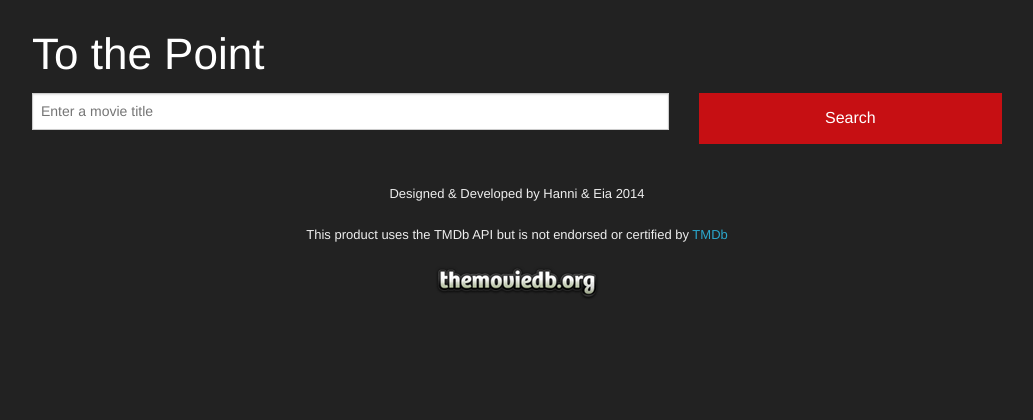
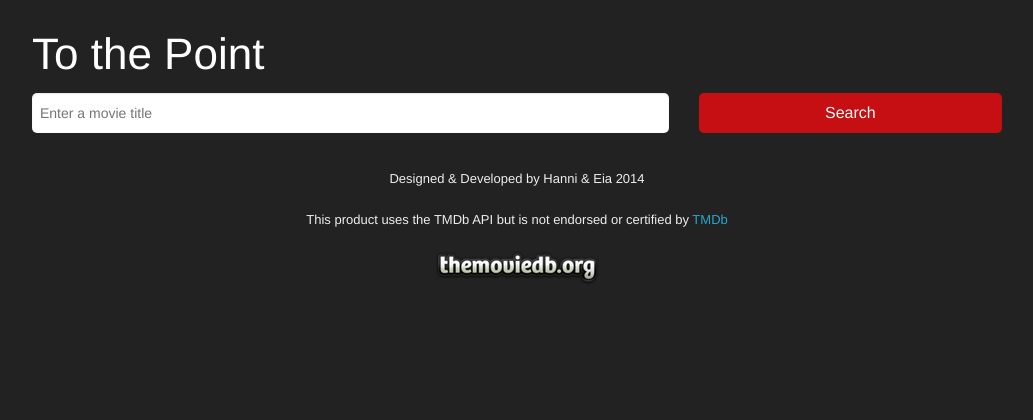
Before and after one commit to TotallyIllogical/mmpu13-vt14-tothepoint, a PHP site: page / in a window 1280 px wide. Shown: the top 420 px of the page, without its empty margins (123-1156 px from the left). Run offline with PHP 8.4, Linux system fonts and the light colour scheme; some libraries are stand-ins or nearby versions.

Commit message:
Temporary search button.

```diff
--- a/css/style.css
+++ b/css/style.css
@@ -42,3 +42,17 @@ h1 {
 .panel {
 
 }
+
+input#term {
+	border: 0;
+	border-radius: 5px;
+	width: 100%;
+    height: 40px;
+}
+
+button#search {
+	padding: 8px;
+	margin: 0;
+    height: 40px;
+	border-radius: 5px;
+}
```
